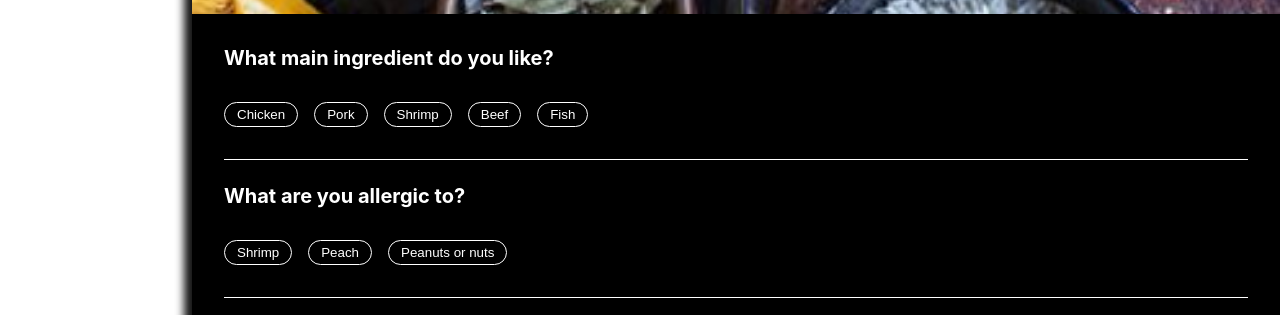
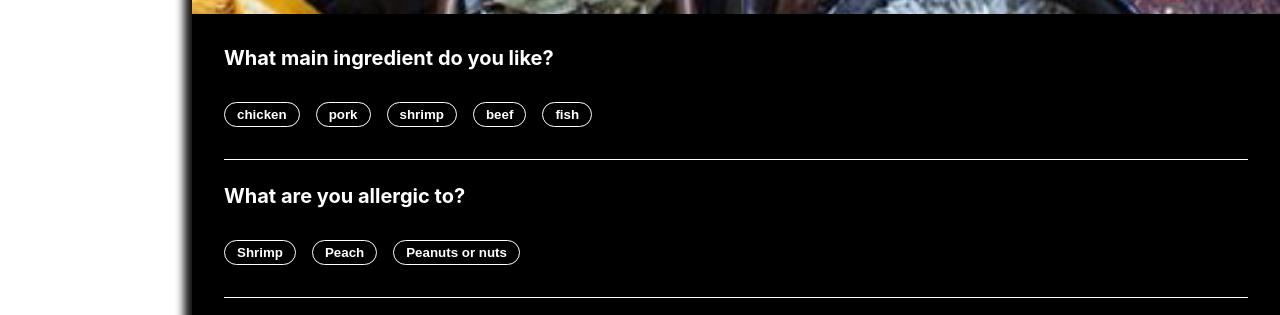
Before and after one commit to Corey-Chen-UXUI/capstone, a React (Create React App) app: page /recipes in a window 1280 px wide. Shown: the part 307-622 px from the top of the page. Built offline with nearby package versions, Linux system fonts and the light colour scheme.

Commit message:
added toggle for color changed

```diff
--- a/package.json
+++ b/package.json
@@ -6,6 +6,7 @@
     "@testing-library/jest-dom": "^5.17.0",
     "@testing-library/react": "^13.4.0",
     "@testing-library/user-event": "^13.5.0",
+    "axios": "^1.4.0",
     "react": "^18.2.0",
     "react-dom": "^18.2.0",
     "react-router-dom": "^6.14.2",
--- a/src/App.js
+++ b/src/App.js
@@ -1,11 +1,14 @@
 import "./App.scss";
-import { BrowserRouter, Routes, Route, Navigate } from "react-router-dom";
+import { BrowserRouter, Routes, Route, useParams, Navigate } from "react-router-dom";
 import WelcomePage from "./pages/WelcomePage";
 import HomePage from "./pages/HomePage";
 import RecipeDetailPage from "./pages/RecipeDetailPage";
 import TestPage from "./pages/TestPage";
+import axios from "axios";
 
 function App() {
+    // const baseURL = "http://localhost:5050/recipes";
+
     return (
         <BrowserRouter>
             <div className="App">
@@ -13,6 +16,7 @@ function App() {
                     <Route path="/" element={<WelcomePage />}></Route>
                     <Route path="/recipes" element={<HomePage />}></Route>
                     <Route path="recipes/:recipeId" element={<RecipeDetailPage />}></Route>
+                    <Route path="home" element={<Navigate to="/" />}></Route>
                     <Route path="/test" element={<TestPage />}></Route>
                 </Routes>
             </div>
--- a/src/components/preferenceModal/PreferenceModal.jsx
+++ b/src/components/preferenceModal/PreferenceModal.jsx
@@ -2,9 +2,32 @@ import React, { useEffect, useState } from "react";
 import "./preferenceModal.scss";
 
 function PreferenceModal() {
-    const [selectedFiltereds, setSelectedFilters] = useState([]);
-    // const [filteredItems, setFilteredItems] = useState(items);
+    const [selectedFilters, setSelectedFilters] = useState([]);
+    // const [filteredRecipes, setFilteredRecipes] = useState(recipes);
     let filters = ["chicken", "pork", "shrimp", "beef", "fish"];
+    // useEffect(() => {
+    //     axios
+    //         .get("http://localhost:5050/recipes/")
+    //         .then((response) => {
+    //             console.log(response.data);
+    //             setFilteredRecipes(response.data);
+    //         })
+    //         .catch((error) => {
+    //             console.log(error);
+    //         });
+    // }, []);
+
+    const handleFilterButtonClick = (selectedIngredient) => {
+        if (selectedFilters.includes(selectedIngredient)) {
+            let filters = selectedFilters.filter((el) => el !== selectedIngredient);
+            setSelectedFilters(filters);
+        } else {
+            setSelectedFilters([...selectedFilters, selectedIngredient]);
+        }
+    };
+    // useEffect(() => {
+    //     filterRecipes();
+    // }, [selectedFilters]);
 
     return (
         <div>
@@ -15,10 +38,17 @@ function PreferenceModal() {
                 <section className="preference__content">
                     <h2 className="preference__title">What main ingredient do you like?</h2>
                     <section className="preference__filters">
-                        <button name="likes" className="preference__filter">
-                            Chicken
-                        </button>
-                        <button name="likes" className="preference__filter">
+                        {filters.map((category, idx) => (
+                            <button
+                                name="likes"
+                                className={`preference__filter${selectedFilters?.includes(category) ? "-active" : ""}`}
+                                onClick={() => handleFilterButtonClick(category)}
+                                key={`filters-${idx}`}>
+                                {category}
+                            </button>
+                        ))}
+
+                        {/* <button name="likes" className="preference__filter">
                             Pork
                         </button>
                         <button name="likes" className="preference__filter">
@@ -29,7 +59,7 @@ function PreferenceModal() {
                         </button>
                         <button name="likes" className="preference__filter">
                             Fish
-                        </button>
+                        </button> */}
                     </section>
                     {/* allergic section */}
                     <h2 className="preference__title">What are you allergic to?</h2>
--- a/src/components/preferenceModal/preferenceModal.scss
+++ b/src/components/preferenceModal/preferenceModal.scss
@@ -58,8 +58,11 @@
         border-radius: 15px;
         padding: 0.25rem 0.75rem;
         border: 1px $white solid;
+        font-weight: 800;
         &-active {
-            border: none;
+            border-radius: 15px;
+            padding: 0.25rem 0.75rem;
+            border: 1px $primary-yellow solid;
             color: $font-black;
             font-weight: 800;
             background-color: $primary-yellow;
--- a/src/components/recipeDetails/RecipeDetails.jsx
+++ b/src/components/recipeDetails/RecipeDetails.jsx
@@ -2,6 +2,8 @@ import "./recipeDetails.scss";
 import { useState } from "react";
 import chevron from "../../assets/images/icons/chevron.png";
 function RecipeDetails() {
+    const apiUrl = "http://localhost:5050/recipes/";
+
     // const [opened, setOpened] = useState(null);
     // const toggle = (event) => {
     //     if (opened == event) {
--- a/src/pages/HomePage.js
+++ b/src/pages/HomePage.js
@@ -1,7 +1,8 @@
-import React from "react";
+import React, { useState, useEffect } from "react";
 import PreferenceModal from "../components/preferenceModal/PreferenceModal";
 
 function HomePage() {
+    const apiURL = "http://localhost:5050/recipes/recipes-all";
     return (
         <div>
             <PreferenceModal />
```
Also changed, not shown: src/components/weeklyPlan/WeeklyPlan.jsx (added, +7 -0 lines), src/components/weeklyPlan/weeklyPlan.scss (added), 1 other file (tests, documents, lock files or other folders).
